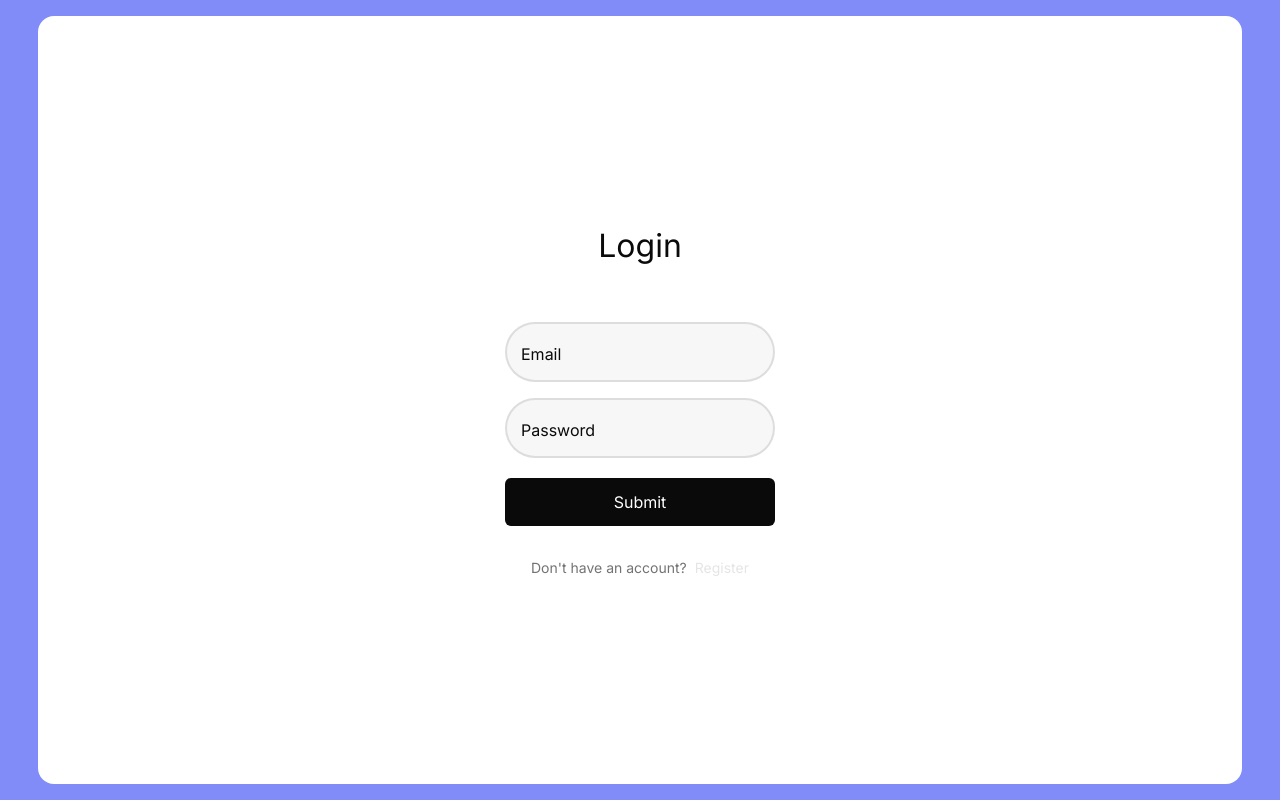
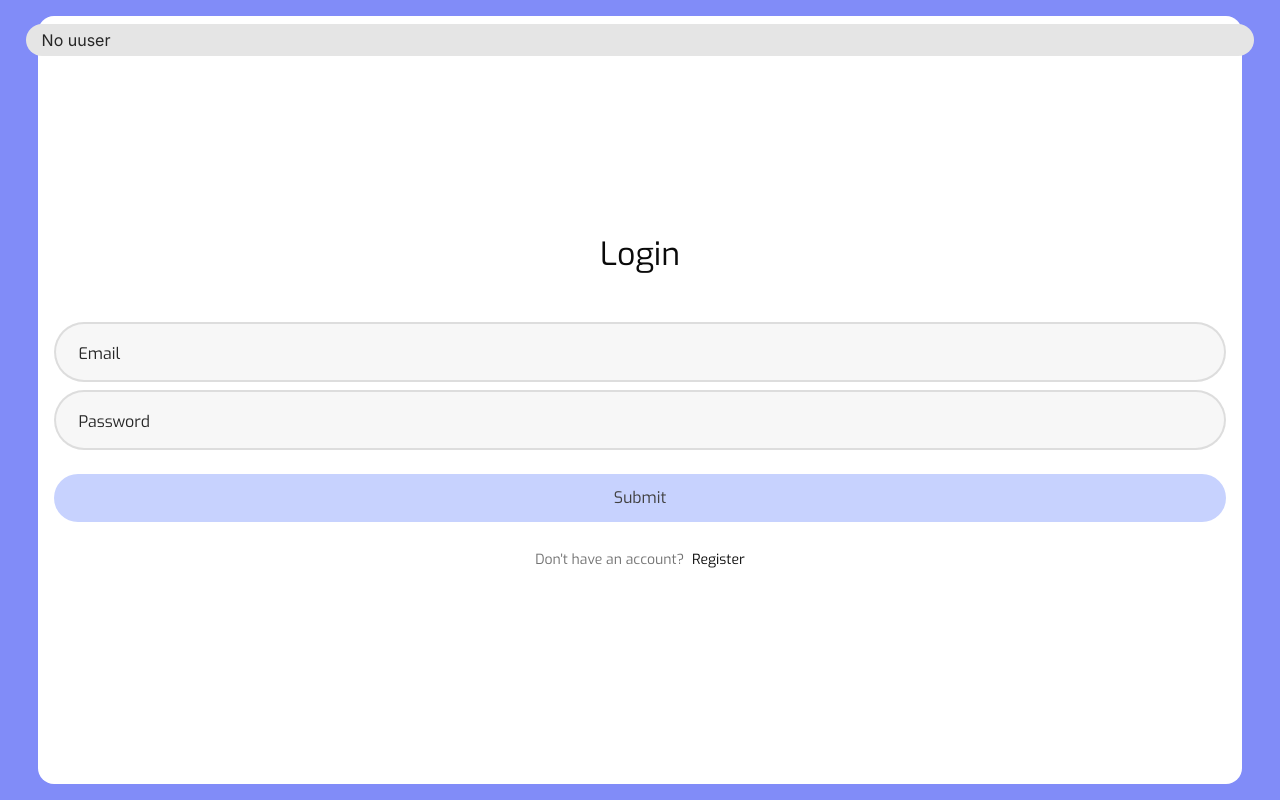
Before and after one commit to jane-does-coding/Shared-Shopping-Cart, a Next.js app: page /login in a window 1280 px wide. Built offline with nearby package versions, Linux system fonts and the light colour scheme; no server answers.

Commit message:
user find

```diff
--- /dev/null
+++ b/app/actions/getCurrentUser.ts
@@ -0,0 +1,32 @@
+import { getServerSession } from "next-auth/next";
+
+import { authOptions } from "@/pages/api/auth/[...nextauth]";
+import prisma from "@/app/libs/prismadb";
+
+export async function getSession() {
+	return await getServerSession(authOptions);
+}
+
+export default async function getCurrentUser() {
+	try {
+		const session = await getSession();
+
+		if (!session?.user?.email) {
+			return null;
+		}
+
+		const currentUser = await prisma.user.findUnique({
+			where: {
+				email: session.user.email as string,
+			},
+		});
+
+		if (!currentUser) {
+			return null;
+		}
+
+		return currentUser;
+	} catch (err: any) {
+		return null;
+	}
+}
--- a/app/layout.tsx
+++ b/app/layout.tsx
@@ -1,6 +1,8 @@
 import type { Metadata } from "next";
 import { Inter } from "next/font/google";
 import "./globals.css";
+import getCurrentUser from "./actions/getCurrentUser";
+import Header from "@/components/Header";
 
 const inter = Inter({ subsets: ["latin"] });
 
@@ -9,11 +11,13 @@ export const metadata: Metadata = {
 	description: "Generated by create next app",
 };
 
-export default function RootLayout({
+export default async function RootLayout({
 	children,
 }: Readonly<{
 	children: React.ReactNode;
 }>) {
+	const currentUser = await getCurrentUser();
+
 	return (
 		<html lang="en">
 			<head>
@@ -24,7 +28,10 @@ export default function RootLayout({
 					rel="stylesheet"
 				></link>
 			</head>
-			<body className={inter.className}>{children}</body>
+			<body className={inter.className}>
+				<Header currentUser={currentUser} />
+				{children}
+			</body>
 		</html>
 	);
 }
--- /dev/null
+++ b/components/Header.tsx
@@ -0,0 +1,11 @@
+import React from "react";
+
+const Header = ({ currentUser }: any) => {
+	return (
+		<div className="bg-neutral-200 text-neutral-800 w-[96vw] mx-auto ml-[2vw] top-[3vh] px-4 py-1 rounded-full fixed">
+			{currentUser ? <h2>{currentUser.username}</h2> : <h2>No uuser</h2>}
+		</div>
+	);
+};
+
+export default Header;
--- a/components/Login/Login.tsx
+++ b/components/Login/Login.tsx
@@ -3,6 +3,7 @@ import React, { useState } from "react";
 import { useRouter } from "next/navigation";
 import { signIn } from "next-auth/react";
 import toast from "react-hot-toast";
+import Input from "../Inputs/Input";
 
 const Login = () => {
 	const [email, setEmail] = useState("");
@@ -32,57 +33,37 @@ const Login = () => {
 	};
 
 	return (
-		<div className="bg-indigo-400 h-screen w-[100vw] pt-[2vh]">
-			<div className="flex flex-col items-center justify-center gap-4 text-neutral-950 bg-white w-[94vw] p-8 mx-auto h-[96vh] rounded-[1rem]">
+		<div className="bg-indigo-400 h-screen w-[100vw] pt-[2vh] exo">
+			<div className="flex  flex-col items-center justify-center gap-3 text-neutral-950 bg-white w-[94vw] p-4 mx-auto h-[96vh] rounded-[1rem]">
 				<h1 className="slovensko text-[2rem] mx-auto mb-8 w-fit">Login</h1>
-				<form onSubmit={handleSubmit} className="gap-2 flex flex-col">
-					<div className="w-full relative my-1">
-						<input
-							id="email"
+				<form onSubmit={handleSubmit} className="gap-2 flex flex-col w-full">
+					<Input
+						label="Email"
+						name="email"
+						value={email}
+						onChange={(e: any) => setEmail(e.target.value)}
 						type="text"
 						disabled={isLoading}
-							value={email}
-							onChange={(e) => setEmail(e.target.value)}
-							required
-							placeholder=" "
-							className="peer w-full p-2 pt-6 pl-6 font-light bg-neutral-100/75 border-2 border-neutral-300/75 rounded-full outline-none transition disabled:opacity-70 disabled:cursor-not-allowed text-neutral-800"
 					/>
-						<label
-							className={`absolute text-md duration-150 transform -translate-y-3 top-5 left-4 z-10 origin-[0] peer-placeholder-shown:scale-100 peer-placeholder-shown:translate-y-0 peer-focus:scale-75 peer-focus:-translate-y-4`}
-						>
-							Email
-						</label>
-					</div>
-
-					<div className="w-full relative my-1">
-						<input
-							id="password"
+					<Input
+						label="Password"
+						name="password"
+						value={password}
+						onChange={(e: any) => setPassword(e.target.value)}
 						type="password"
 						disabled={isLoading}
-							value={password}
-							onChange={(e) => setPassword(e.target.value)}
-							required
-							placeholder=" "
-							className="peer w-full p-2 pt-6 pl-6 font-light bg-neutral-100/75 border-2 border-neutral-300/75 rounded-full outline-none transition disabled:opacity-70 disabled:cursor-not-allowed text-neutral-800"
 					/>
-						<label
-							className={`absolute text-md duration-150 transform -translate-y-3 top-5 left-4 z-10 origin-[0] peer-placeholder-shown:scale-100 peer-placeholder-shown:translate-y-0 peer-focus:scale-75 peer-focus:-translate-y-4`}
-						>
-							Password
-						</label>
-					</div>
-
 					<button
 						type="submit"
 						disabled={isLoading}
-						className="w-full p-3 bg-neutral-950 text-white rounded-md transition disabled:opacity-70 disabled:cursor-not-allowed mt-2"
+						className="bg-indigo-200 text-neutral-700 font-normal rounded-full py-3 w-full text-center mt-4"
 					>
 						{isLoading ? "Logging in..." : "Submit"}
 					</button>
 				</form>
 				<div className="mt-4 text-neutral-500 text-sm flex gap-2 text-center items-center justify-center mx-auto">
 					Don&apos;t have an account?{" "}
-					<a href="/register" className="text-neutral-200">
+					<a href="/register" className="text-neutral-950">
 						Register
 					</a>
 				</div>
--- a/components/MainPage/MainPage.tsx
+++ b/components/MainPage/MainPage.tsx
@@ -17,7 +17,10 @@ const MainPage = () => {
 				<LinkButton text={"Create an Item"} href="/create-item" />
 				<LinkButton text={"Login"} href="/login" />
 				<LinkButton text={"Register"} href="/register" />
-				<button className="" onClick={() => signOut()}>
+				<button
+					onClick={() => signOut()}
+					className="bg-indigo-100 text-neutral-700 font-normal rounded-full py-1 w-full text-center"
+				>
 					Signout
 				</button>
 			</div>
--- a/components/Register/Register.tsx
+++ b/components/Register/Register.tsx
@@ -70,6 +70,12 @@ const Register = () => {
 						Register
 					</button>
 				</form>
+				<div className="mt-4 text-neutral-500 text-sm flex gap-2 text-center items-center justify-center mx-auto">
+					Already have an account?{" "}
+					<a href="/login" className="text-neutral-950">
+						Login
+					</a>
+				</div>
 			</div>
 		</div>
 	);
```
Lines whose indentation alone changed are shown as unchanged.
